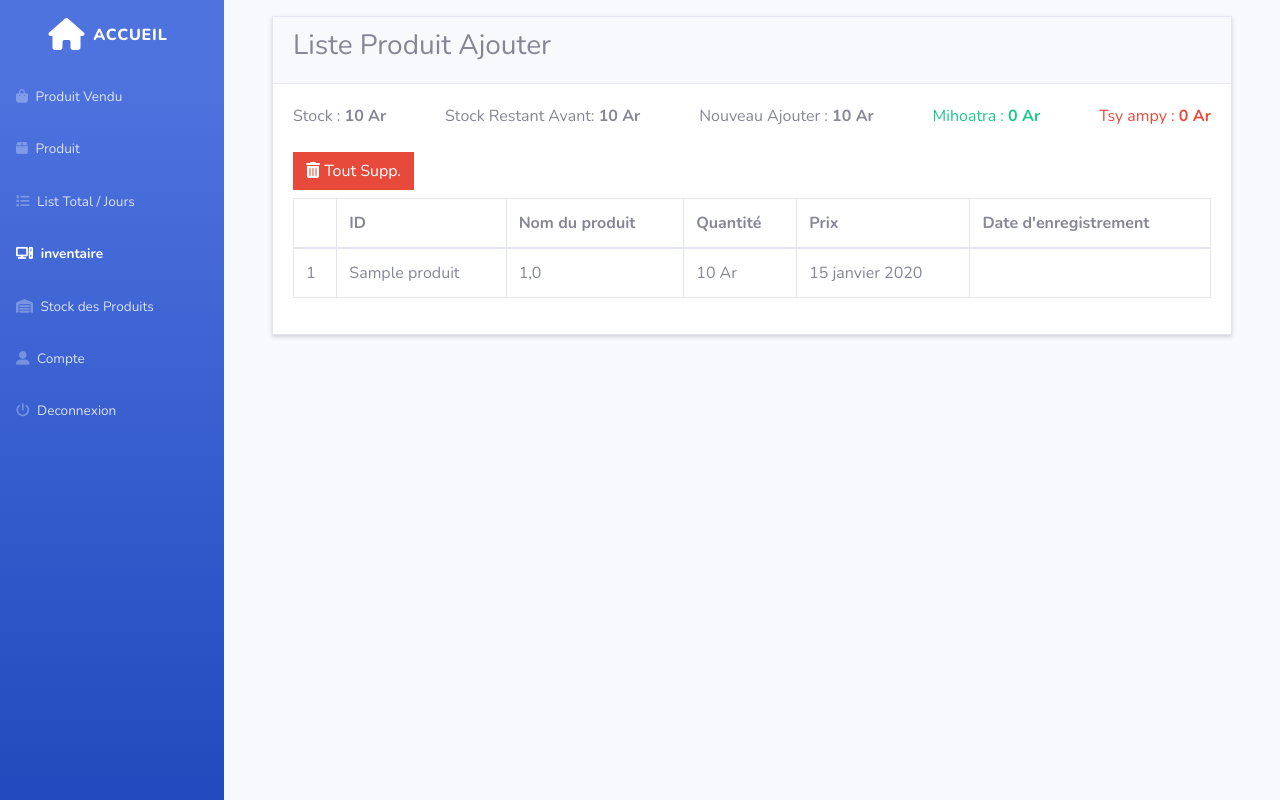
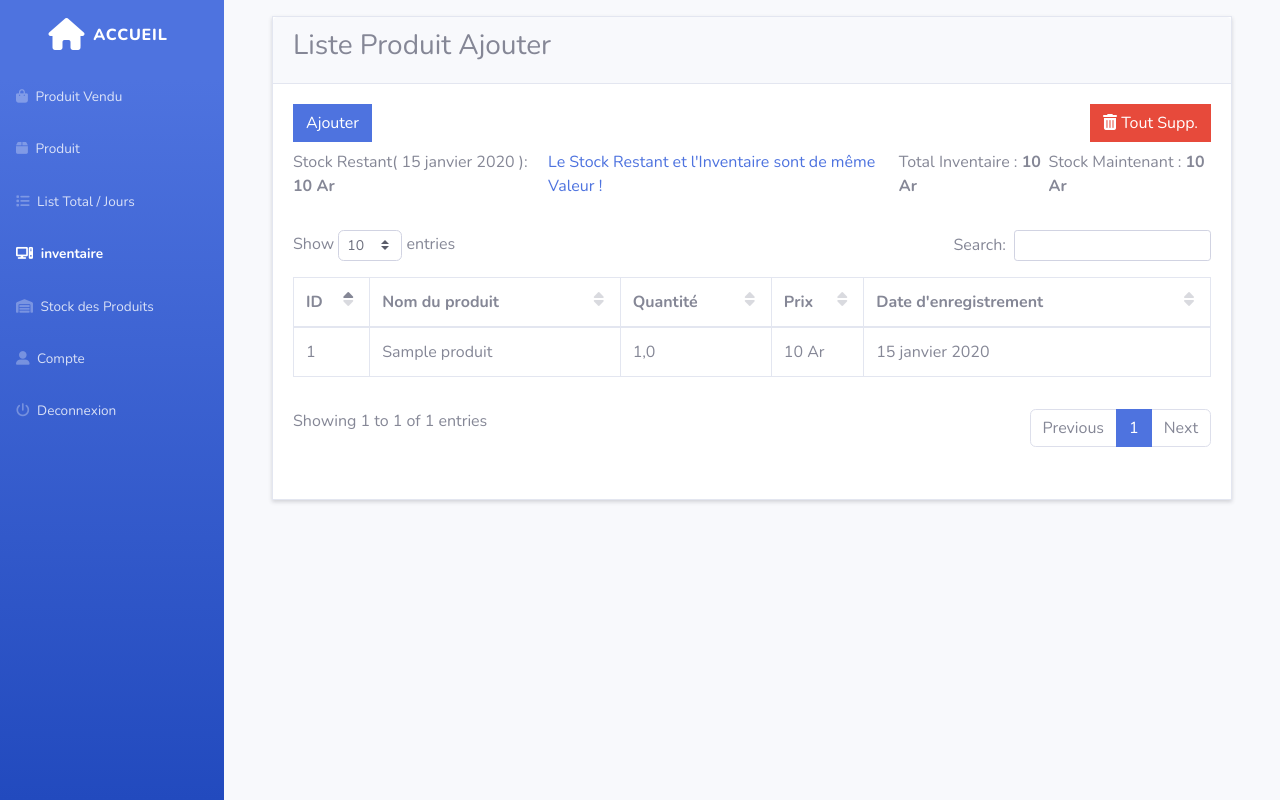
Before and after one commit to hajaraph/Gestion-Epicerie-Django, a Django app: page /inventaire/ in a window 1280 px wide. Run offline with Django 4.2, Linux system fonts and the light colour scheme; a user stored in the database is signed in; tables that the repository leaves empty hold one stand-in row (values such as "Sample post"); some libraries are stand-ins or nearby versions.

Commit message:
Namboarina

```diff
--- a/epicerie/models.py
+++ b/epicerie/models.py
@@ -37,7 +37,7 @@ class TotalStock(models.Model):
 
 class Inventaire(models.Model):
     id_inventaire = models.IntegerField(verbose_name='ID', auto_created=True, primary_key=True)
-    produit = models.ForeignKey(Produit, blank=True, on_delete=models.CASCADE)
+    produit = models.ForeignKey(Produit, null=True, on_delete=models.CASCADE)
     nb_produit = models.FloatField(blank=False)
     total_prix = models.IntegerField(blank=False)
     date_inventaire = models.DateField(blank=False)
@@ -46,3 +46,4 @@ class Inventaire(models.Model):
 class StockRestant(models.Model):
     id_restant = models.IntegerField(verbose_name='ID', auto_created=True, primary_key=True)
     stock_restant = models.IntegerField(blank=False)
+    date_restant = models.DateField(blank=False)
--- a/epicerie/urls.py
+++ b/epicerie/urls.py
@@ -1,7 +1,8 @@
 from django.urls import path
 from epicerie.views import Connexion, deconnexion, accueil, produit_list, Produitvendu,\
     SaveProduit, SaveStock, Stock, ModProduit, supp_stock, supp_produit, supp_vente,\
-    supp_tout_vente, total, PrixTotal, ModStock, list_total, supp_total, inventaire, supp_tout
+    supp_tout_vente, total, PrixTotal, ModStock, list_total, supp_total, inventaire,\
+    supp_tout, save_inventaire
 
 urlpatterns = [
     path('', Connexion.as_view(), name='connexion'),
@@ -24,4 +25,5 @@ urlpatterns = [
     path('supp_total/', supp_total, name='supp_total'),
     path('inventaire/', inventaire, name='inventaire'),
     path('inventaire/Supprimer', supp_tout, name='supp_tout'),
+    path('inventaire/ajouter', save_inventaire.as_view(), name='ajouter_inventaire'),
 ]
--- a/epicerie/views.py
+++ b/epicerie/views.py
@@ -256,7 +256,7 @@ class Produitvendu(View):
                     date_new = request.POST['date_new']
                     prix_stock = stock_new.prix_total
                     if prix_produit <= prix_stock:
-                        if pro_categorie == 2 or pro_categorie == 4:
+                        if pro_categorie == 2 or pro_categorie == 4 or pro_categorie == 3:
                             quantite_vendu = (stock_new.quantite_stock * prix_produit) / prix_stock
                             quantite_vendu = round(quantite_vendu, 2)
                             quantite_stock = stock_new.quantite_stock - quantite_vendu
@@ -397,7 +397,6 @@ class SaveStock(View):
             stock_exist.date_stock = date_now
             stock_exist.save()
             total_exist(prix_total, date_now)
-            save_inventaire(produit_id, quantite, prix_total)
             messages.success(request, f'\"{quantite} {prix.categorie.nom_categorie}\" du produit'
                                       f' \"{stock_exist.produit.nom_produit}\"'
                                       f' est ajouté avec succès !')
@@ -409,7 +408,6 @@ class SaveStock(View):
                 date_stock=date_now,
             )
             total_exist(prix_total, date_now)
-            save_inventaire(produit_id, quantite, prix_total)
             messages.success(request, f'Le produit \"{prix.nom_produit}\" '
                                       f'est enregistré avec succès dans le stock !')
         return redirect('stock_produit')
@@ -510,25 +508,24 @@ def inventaire(request):
     if request.user.is_authenticated:
         active = 'active'
         stock_all = TotalStock.objects.last()
-        stock_all = stock_all.total
-        stock_restant(stock_all)
+        stock_restant(stock_all.total, stock_all.date_total)
         stock_rest = StockRestant.objects.first()
-        stock_rest = stock_rest.stock_restant
+        stock_reste = stock_rest.stock_restant
         inventair = Inventaire.objects.all()
-        stock_pro = StockProduit.objects.order_by('-date_stock').all()
+        stock_pro = StockProduit.objects.all()
         stock_pro = stock_pro.aggregate(Sum('prix_total'))['prix_total__sum'] or 0
         total_inve = inventair.aggregate(Sum('total_prix'))['total_prix__sum'] or 0
         manque = 0
         trop = 0
-        if stock_rest > total_inve:
-            manque = stock_rest - total_inve
-        elif stock_rest < total_inve:
-            trop = total_inve - stock_rest
+        egal = False
+        if stock_pro > total_inve:
+            manque = stock_pro - total_inve
+        elif stock_pro < total_inve:
+            trop = total_inve - stock_pro
         else:
-            manque = 0
-            trop = 0
-        donne = {'active_rendu': active, 'total_restant': stock_rest,
-                 'total_inve': total_inve, 'manque': manque, 'trop': trop,
+            egal = True
+        donne = {'active_rendu': active, 'total_restant': stock_reste, 'date_restant': stock_rest.date_restant,
+                 'total_inve': total_inve, 'manque': manque, 'trop': trop, 'egal': egal,
                  'inventaire': inventair, 'stock': stock_pro}
         return render(request, 'Inventaire.html', donne)
     else:
@@ -536,26 +533,42 @@ def inventaire(request):
         return redirect('connexion')
 
 
-def save_inventaire(produit_id, nb_produit, total_prix):
-    date_inventaire = date.today()
-    invente = Inventaire.objects.filter(produit_id=produit_id).exists()
-    if invente:
-        invente = get_object_or_404(Inventaire, produit_id=produit_id)
-        invente.nb_produit += nb_produit
-        invente.total_prix += total_prix
-        invente.save()
-    else:
-        Inventaire.objects.create(
-            produit_id=produit_id,
-            nb_produit=nb_produit,
-            total_prix=total_prix,
-            date_inventaire=date_inventaire
-        )
+class save_inventaire(View):
+    @staticmethod
+    def get(request):
+        produit = Produit.objects.all()
+        donne = {'produit': produit}
+        return render(request, 'save_inventaire.html', donne)
+
+    @staticmethod
+    def post(request):
+        produit_id = request.POST['nom_produit']
+        quantite_stock = float(request.POST['quantite_stock'])
+        produit_prix = Produit.objects.filter(id_produit=produit_id).first().prix_produit
+        quantite = StockProduit.objects.filter(produit_id=produit_id).first().quantite_stock
+        inv_exist = Inventaire.objects.filter(produit_id=produit_id).exists()
+        if inv_exist:
+            get_inve = get_object_or_404(Inventaire, produit_id=produit_id)
+            get_inve.nb_produit += quantite_stock
+            get_inve.total_prix = get_inve.nb_produit * produit_prix
+            get_inve.save()
+        else:
+            total_prix = quantite_stock * produit_prix
+            date_inventaire = date.today()
+            Inventaire.objects.create(
+                produit_id=produit_id,
+                nb_produit=quantite_stock,
+                total_prix=total_prix,
+                date_inventaire=date_inventaire
+            )
+        messages.success(request, f"Produit enrgistrer dans l'inventaire avec succès !")
+        return redirect('inventaire')
 
 
-def stock_restant(stockrestant):
+def stock_restant(stock_Restant, date_restant):
     StockRestant.objects.create(
-        stock_restant=stockrestant
+        stock_restant=stock_Restant,
+        date_restant=date_restant,
     )
 
 
--- a/templates/Inventaire.html
+++ b/templates/Inventaire.html
@@ -15,36 +15,44 @@
             <div class="card-header">
                 <h3>Liste Produit Ajouter</h3>
             </div>
+            <div class="card-body">
                 {% include 'message.html' %}
-            <div class="d-flex justify-content-center">
-                    <div class="card-body">
                 <div class="d-flex justify-content-between mb-2">
-                            <p>
-                                Stock : <strong>{{ stock }} Ar</strong>
-                            </p>
-                            <p>
-                                Stock Restant Avant: <strong>{{ total_restant }} Ar</strong>
-                            </p>
-                            <p>
-                                Nouveau Ajouter : <strong>{{ total_inve }} Ar</strong>
-                            </p>
-                            <p class="text-success">
-                                Mihoatra : <strong>{{ trop }} Ar</strong>
-                            </p>
-                            <p class="text-danger">
-                                Tsy ampy : <strong>{{ manque }} Ar</strong>
-                            </p>
-                        </div>
-                        <div class="d-flex justify-content-between mb-2">
+                    <a href="{% url 'ajouter_inventaire' %}" class="btn btn-primary rounded-0">Ajouter</a>
                     <button class="btn btn-danger rounded-0" id="supp_tout" type="button">
                         <i class="fa fa-trash-alt"></i>
                         Tout Supp.
                     </button>
                 </div>
+                <div class="d-flex justify-content-between mb-2">
+                    <p>
+                        Stock Restant( {{ date_restant }} ): <strong>{{ total_restant }} Ar</strong>
+                    </p>
+                    {% if trop %}
+                        <p class="text-danger">
+                            Le Stock Restant est inférieur <strong>{{ trop }} Ar</strong> à l'Inventaire
+                        </p>
+                    {% endif %}
+                    {% if egal %}
+                        <p class="text-primary">
+                            Le Stock Restant et l'Inventaire sont de même Valeur !
+                        </p>
+                    {% endif %}
+                    <p>
+                        Total Inventaire : <strong>{{ total_inve }} Ar</strong>
+                    </p>
+                    {% if manque %}
+                        <p class="text-danger">
+                            Le Stock Restant est superieur <strong>{{ manque }} Ar</strong> à l'Inventaire
+                        </p>
+                    {% endif %}
+                    <p>
+                        Stock Maintenant : <strong>{{ stock }} Ar</strong>
+                    </p>
+                </div>
                 <table class="table table-bordered table-responsive-lg">
                     <thead>
                         <tr>
-                                    <th></th>
                             <th>ID</th>
                             <th>Nom du produit</th>
                             <th>Quantité</th>
@@ -64,7 +72,6 @@
                         {% endfor %}
                     </tbody>
                 </table>
-                    </div>
             </div>
         </div>
     </div>
```
Also changed, not shown: templates/save_inventaire.html (added, +53 -0 lines), epicerie/migrations/0001_initial.py. Lines whose indentation alone changed are shown as unchanged.
